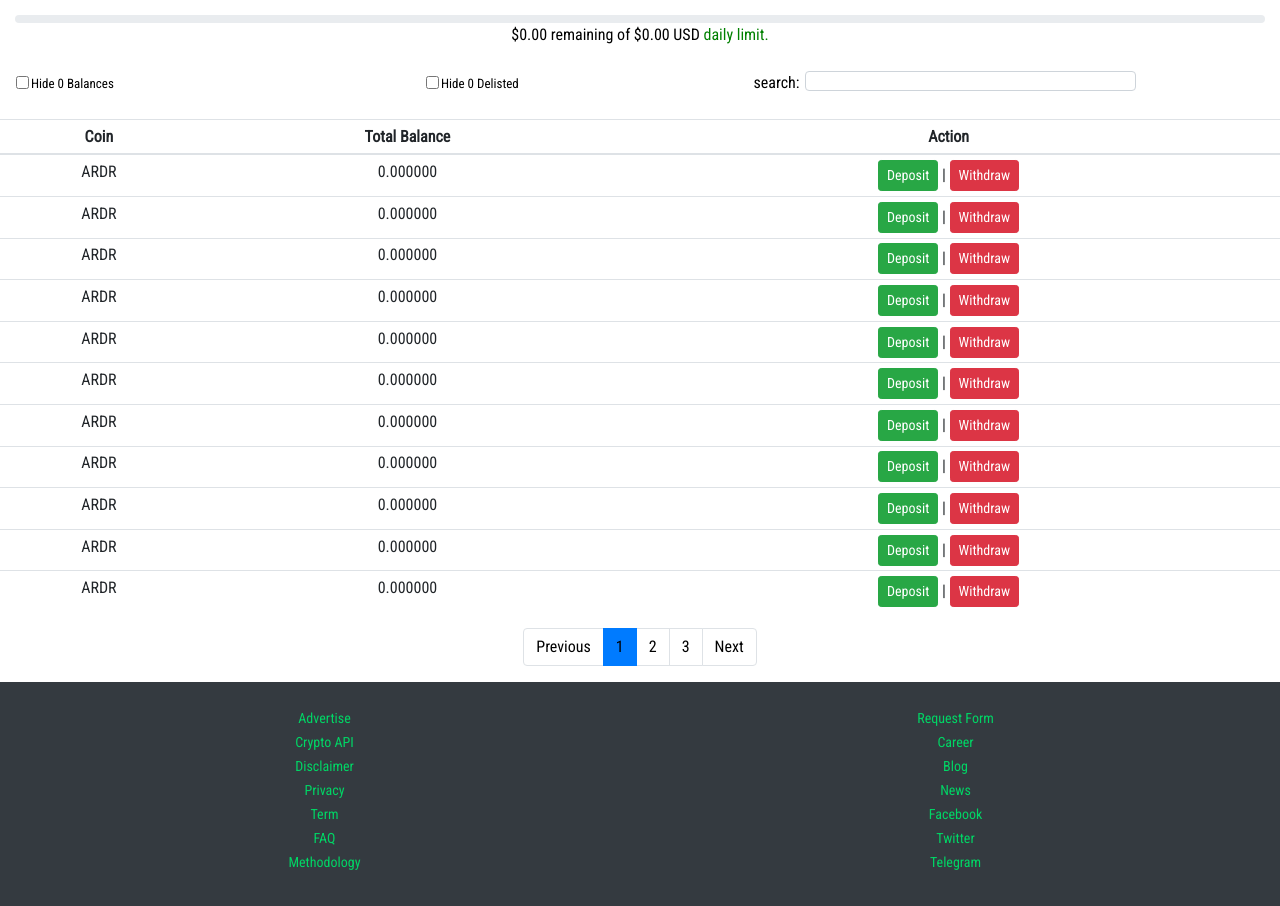
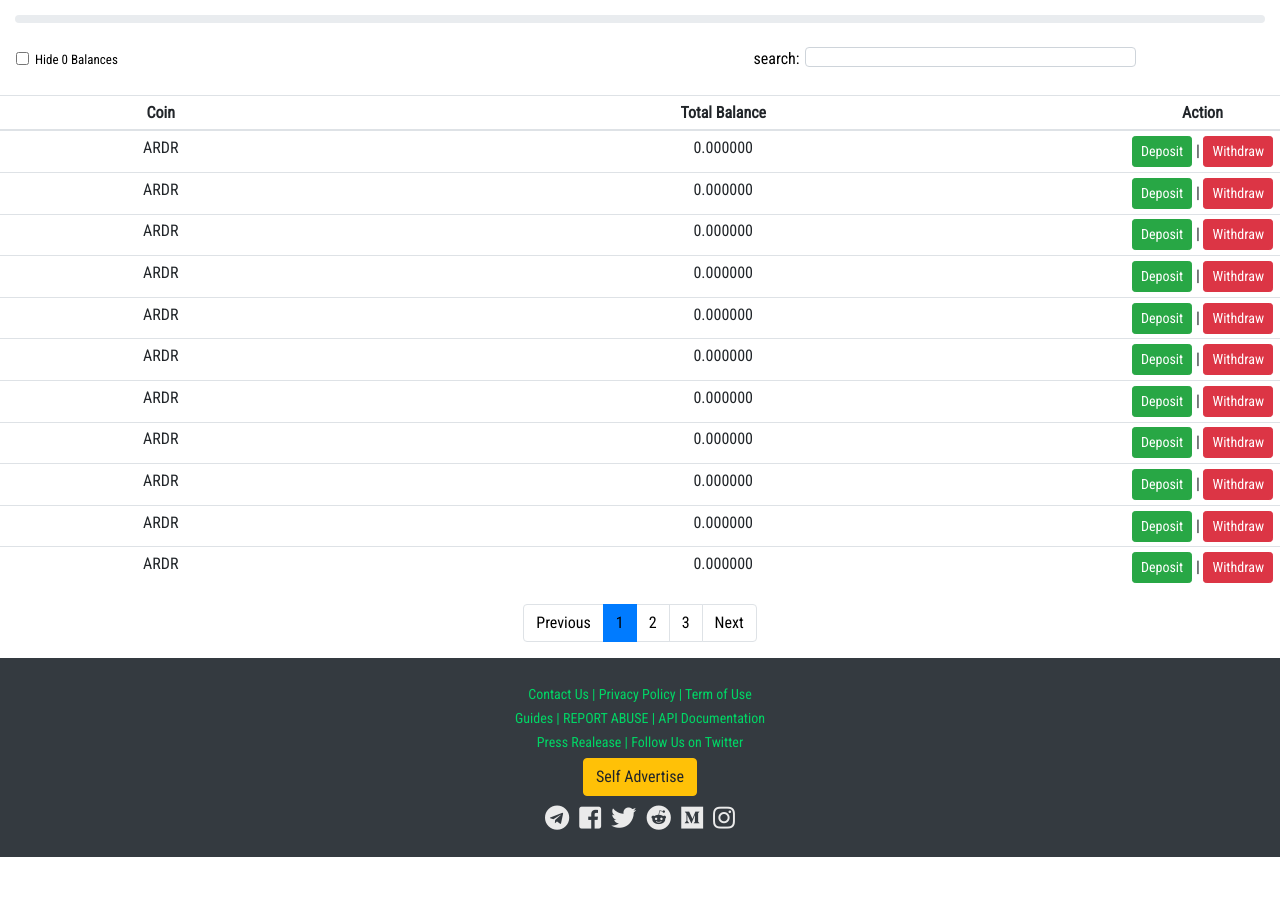
Before and after one commit to adinugraahaa/balance, an Angular app: page / in a window 1280 px wide. Shown: the part 200-1106 px from the top of the page. After the commit the page ends 1057 px from the top, so only its background shows below. Built offline with nearby package versions, Linux system fonts and the light colour scheme.

Commit message:
fix content, navbar, and table

```diff
--- a/src/app/deposit/deposit.component.css
+++ b/src/app/deposit/deposit.component.css
@@ -32,6 +32,15 @@ a{
     color: green;
 }
 
+td{
+    padding-right: 0px;
+    padding-left: 0px;
+}
+
+td:nth-child(3){
+    width: 155px;
+}
+
 .page-item .page-link {
     /* color: #ee2d28!important; */
     /* background-color: #12161C !important; */
--- a/src/app/deposit/deposit.component.html
+++ b/src/app/deposit/deposit.component.html
@@ -7,23 +7,16 @@
       <div class="progress">
         <div class="progress-bar" role="progressbar" aria-valuenow="0" aria-valuemin="0" aria-valuemax="100"></div>
       </div>
-      <span>$0.00 remaining of $0.00 USD <a href="">daily limit.</a></span>
     </div>
   </div>
     <div class="row mt-4">
         <div class="col-12">
           <form action="">
             <div class="form-row ml-3 mr-1">
-              <div class="form-group form-check col-4">
+              <div class="form-group form-check col-4 mr-auto">
                 <input class="form-check-input" type="checkbox" value="" id="Check1">
-                <label class="form-check-label" for="Check1">
+                <label class="form-check-label ml-1" for="Check1">
                   Hide 0 Balances
-                </label>
-              </div>
-              <div class="form-group form-check col-3 mr-auto">
-                <input class="form-check-input" type="checkbox" value="" id="Check2">
-                <label class="form-check-label" for="Check2">
-                  Hide 0 Delisted
                 </label>
               </div>
               <div class="form-group form-row col-5">
--- a/src/app/footer/footer.component.css
+++ b/src/app/footer/footer.component.css
@@ -1,15 +1,14 @@
 a{
-    color: #00d665;
-    font-size: 14px;
-  }
+  color: #00d665;
+  font-size: 14px;
+}
+
+i{
+  color: #eaeaea;
+  font-size: 25px;
+  margin: 5px 5px 0 5px;
+}
 
 .col-12 {
-    height: 100px;
+  min-height: 175px;
   }
-.col-12 h4{
-    font-size: .9rem;
-    color: rgba(255,255,255,0.8);
-  }
-.col-6{
-    height: 200px;
-  }
--- a/src/app/footer/footer.component.html
+++ b/src/app/footer/footer.component.html
@@ -1,34 +1,18 @@
 <div class="cointainer-fluid bg-dark mt-2">
-  <div class="row px-4 pt-4 text-center">
-    <div class="col-6">
-      <a href="">Advertise</a>
-      <br>
-      <a href="">Crypto API</a>
-      <br>
-      <a href="">Disclaimer</a>
-      <br>
-      <a href="">Privacy</a>
-      <br>
-      <a href="">Term</a>
-      <br>
-      <a href="">FAQ</a>
-      <br>
-      <a href="">Methodology</a>
-      </div>
-      <div class="col-6">
-        <a href="">Request Form</a>
+    <div class="row px-4 pt-4 text-center">
+      <!-- <p>Useful Links</p> -->
+      <div class="col-12">
+        <a href="">Contact Us | </a> <a href="">Privacy Policy | </a> <a href="">Term of Use</a>
         <br>
-        <a href="">Career</a>
+        <a href="">Guides | </a> <a href="">REPORT ABUSE | </a> <a href="">API Documentation</a>
         <br>
-        <a href="">Blog</a>
+        <a href="">Press Realease | </a> <a href="">Follow Us on Twitter</a>
         <br>
-        <a href="">News</a>
+        <button class="btn btn-warning my-1">Self Advertise</button>
         <br>
-        <a href="">Facebook</a>
-        <br>
-        <a href="">Twitter</a>
-        <br>
-        <a href="">Telegram</a>
-      </div>
+        <div class="d-flex justify-content-center">
+          <i class="fab fa-telegram"></i> <i class="fab fa-facebook-square"></i> <i class="fab fa-twitter"></i> <i class="fab fa-reddit"></i> <i class="fab fa-medium"></i> <i class="fab fa-instagram"></i>
+        </div>
+        </div>
+    </div>
   </div>
-</div>
--- a/src/app/navbar/navbar.component.html
+++ b/src/app/navbar/navbar.component.html
@@ -45,8 +45,8 @@
     </div>
   </li>
 
-  <li class="nav-item active">
-    <a class="nav-link" href="../../m-market.php">Markets <span class="sr-only">(current)</span></a>
+  <li class="nav-item">
+    <a class="nav-link" href="../../m-market.php">Markets</a>
   </li>
   <li class="nav-item">
     <a class="nav-link" href="../../m-trade.php">Exchange</a>
@@ -59,7 +59,7 @@
     <a class="dropdown-item" tabindex="-1" href="../../decentralize/history/">History</a>
   </div>
 </li>
-<li class="nav-item dropdown">
+<li class="nav-item dropdown active">
   <a href="" class="nav-link dropdown-toggle" data-toggle="dropdown" role="button" aria-haspopup="true" aria-expanded="false">Centralize</a>
   <div class="dropdown-menu">
       <a class="dropdown-item" tabindex="-1" href="../wallet/">Wallet</a>
@@ -72,6 +72,11 @@
           <div class="p-2 bd-highlight flex-fill text-center">
               <a href="#">
                 <img src="https://upload.wikimedia.org/wikipedia/commons/d/db/Google_Translate_Icon.png" width="20" height="20">
+              </a>
+          </div>
+          <div class="p-2 bd-highlight flex-fill text-center">
+              <a href="#">
+                <i class="fa fa-wifi text-green"></i>
               </a>
           </div>
           <div class="p-2 bd-highlight flex-fill text-center">
@@ -90,11 +95,6 @@
               <i class="fas fa-sun"></i>
             </button>
           </div>
-        <div class="p-2 bd-highlight flex-fill text-center">
-            <a href="#">
-              <i class="fa fa-wifi text-green"></i>
-            </a>
-        </div>
         </div>
       </li>
 </ul>
```
